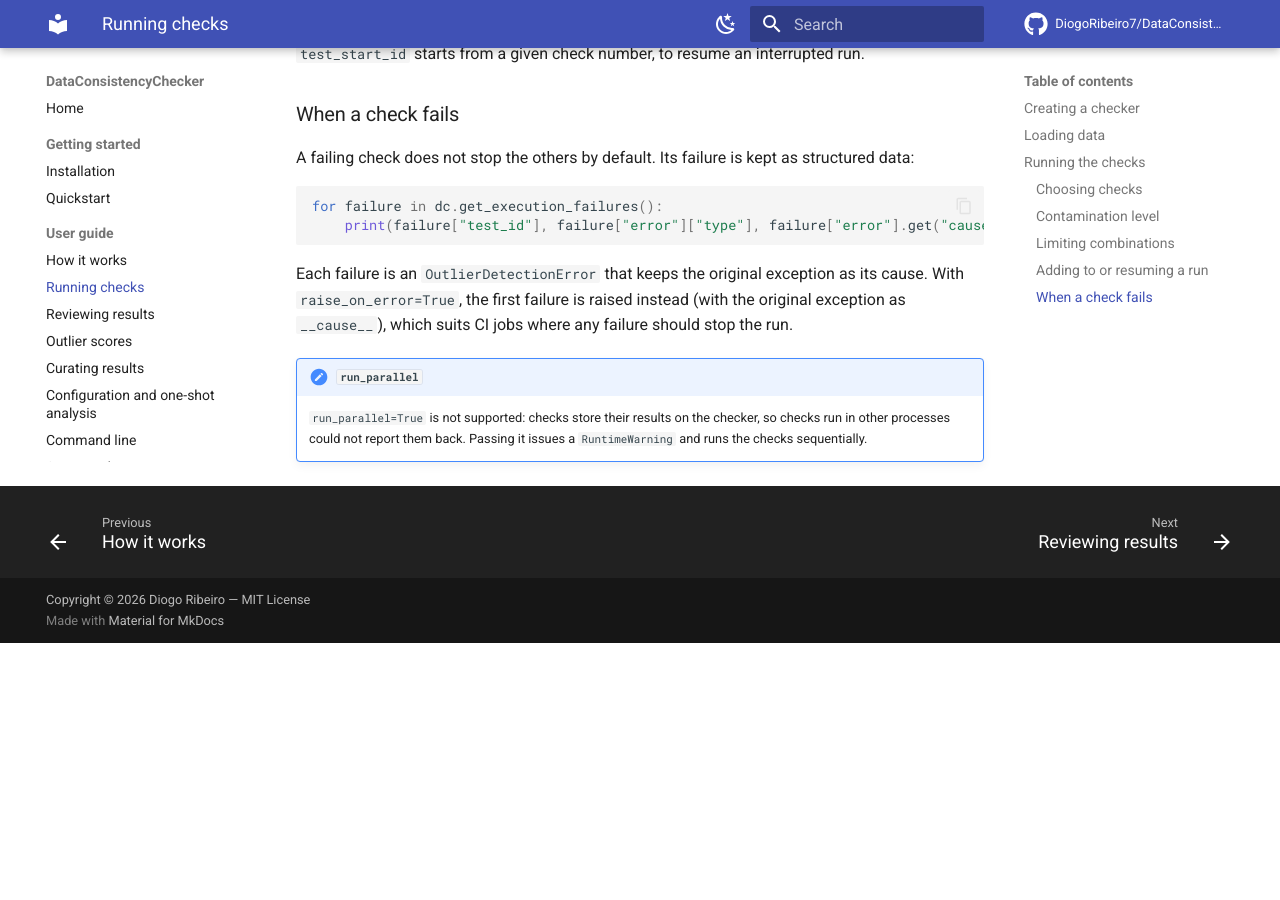
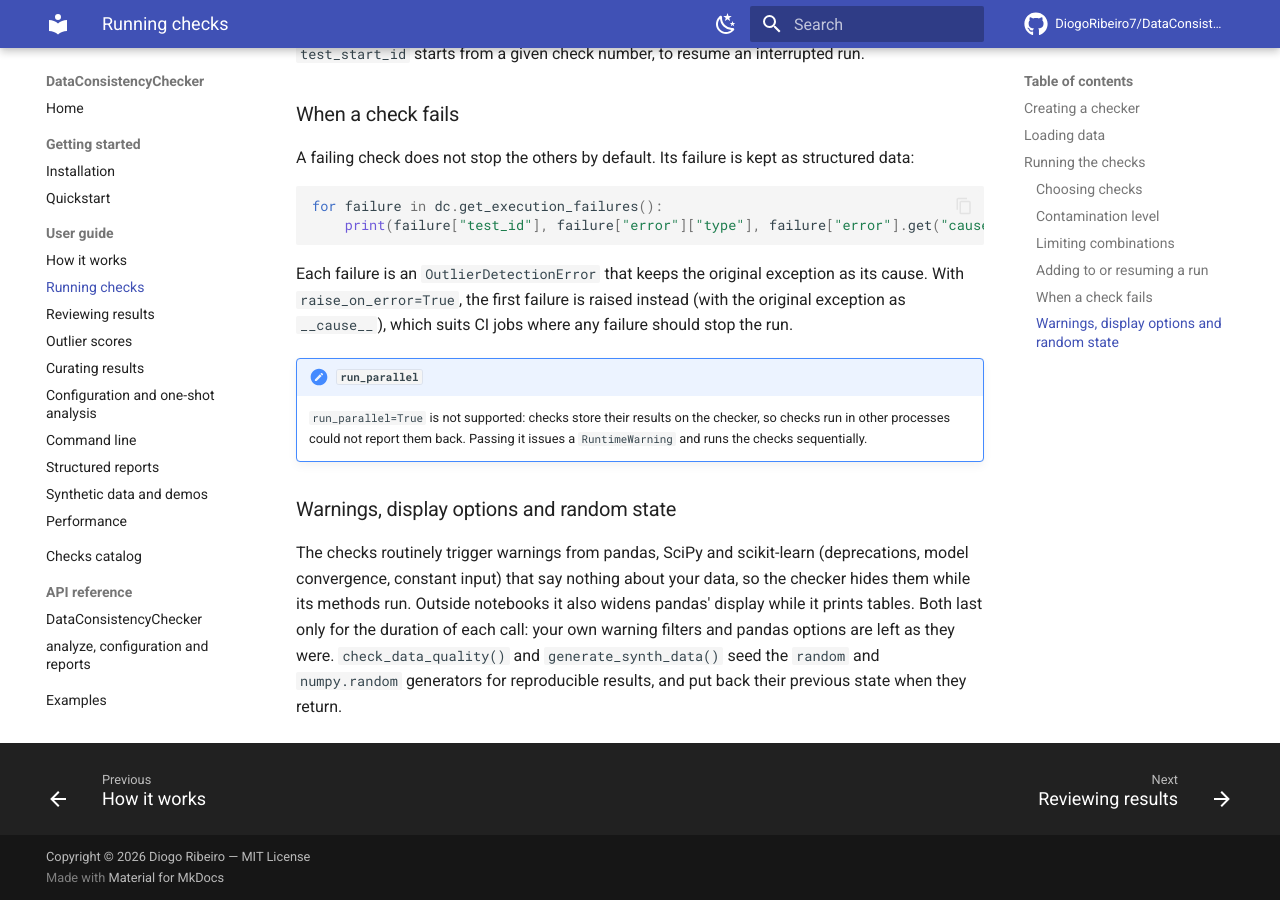
Before and after one commit to DiogoRibeiro7/DataConsistencyChecker, an MkDocs documentation site: the page built from docs/guide/running-checks.md, in a window 1280 px wide and 900 px high, scrolled down 1909 px. Built offline with MkDocs 1.6.1 and Material for MkDocs 9.7.7, drawn with Linux system fonts in a browser that asks for light colours; comment, search, counter and statistics services are not loaded; before the commit the page ends 2552 px from its top, so only the background shows below that.

Commit message:
Document which settings the checker changes, and for how long

```diff
--- a/docs/guide/running-checks.md
+++ b/docs/guide/running-checks.md
@@ -91,3 +91,12 @@ suits CI jobs where any failure should stop the run.
     `run_parallel=True` is not supported: checks store their results on the checker, so checks run in other
     processes could not report them back. Passing it issues a `RuntimeWarning` and runs the checks
     sequentially.
+
+### Warnings, display options and random state
+
+The checks routinely trigger warnings from pandas, SciPy and scikit-learn (deprecations, model convergence,
+constant input) that say nothing about your data, so the checker hides them while its methods run. Outside
+notebooks it also widens pandas' display while it prints tables. Both last only for the duration of each call:
+your own warning filters and pandas options are left as they were. `check_data_quality()` and
+`generate_synth_data()` seed the `random` and `numpy.random` generators for reproducible results, and put back
+their previous state when they return.
```
